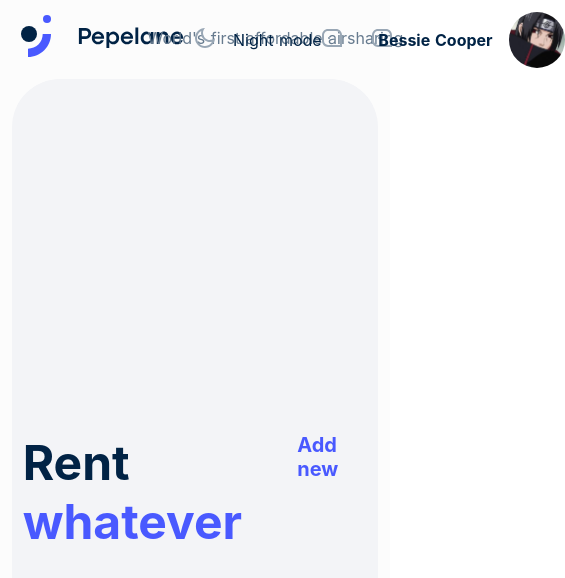
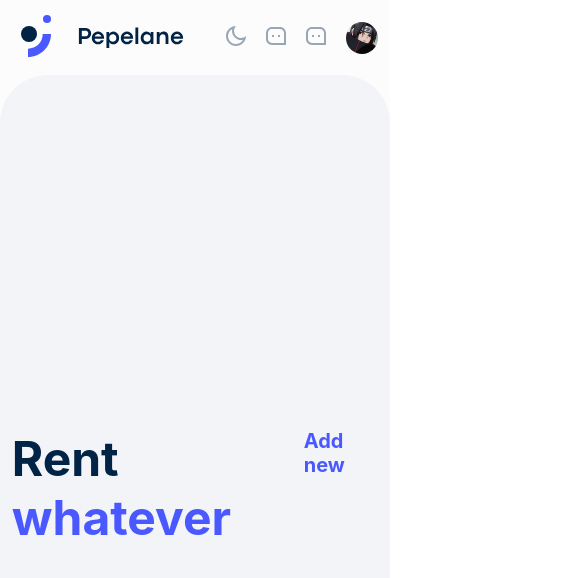
Before and after one commit to KlerKpn/Nuxt-app, a Nuxt app: page / in a window 390 px wide. Shown: the top 578 px of the page, 565 px wide, since content can reach past the window. Built offline with nearby package versions, Linux system fonts and the light colour scheme.

Commit message:
header mobile noLogo

```diff
--- a/components/Header.vue
+++ b/components/Header.vue
@@ -33,7 +33,7 @@
                             <path d="M8 5C7.9998 6.39064 8.41381 7.74983 9.18923 8.90421C9.96465 10.0586 11.0663 10.9559 12.3538 11.4816C13.6412 12.0073 15.0561 12.1376 16.4179 11.8559C17.7797 11.5742 19.0268 10.8933 20 9.9V10C20 15.523 15.523 20 10 20C4.477 20 0 15.523 0 10C0 4.477 4.477 0 10 0H10.1C9.43404 0.651125 8.90514 1.42896 8.54448 2.28768C8.18382 3.1464 7.99869 4.06862 8 5ZM2 10C1.99927 11.785 2.59553 13.5189 3.69389 14.926C4.79226 16.333 6.32963 17.3323 8.06141 17.7648C9.79319 18.1974 11.6199 18.0383 13.2508 17.313C14.8818 16.5876 16.2233 15.3377 17.062 13.762C15.5694 14.1136 14.0118 14.0781 12.5368 13.6587C11.0619 13.2394 9.7185 12.4501 8.63421 11.3658C7.54992 10.2815 6.76065 8.93814 6.34128 7.46318C5.92192 5.98821 5.88636 4.43056 6.238 2.938C4.95758 3.62014 3.88678 4.63766 3.14026 5.88164C2.39373 7.12562 1.99958 8.54921 2 10Z" fill="#99A7B5"/>
                         </svg>
                     </i>
-                    <div :class="$style.row">Night mode</div>
+                    <div :class="$style.modeDesc">Night mode</div>
                 </div>
 
                 <div :class="$style.row">
@@ -109,6 +109,7 @@ export default {
         flex-direction: row;
         align-items: center;
         white-space: nowrap;
+        cursor: pointer;
     }
     .description{
         width: 100%;
@@ -142,4 +143,33 @@ export default {
         justify-content: space-between;
     }
 
+    @media (max-width: 1100px) {
+        .modeDesc,
+        .description,
+        .userName{
+            display: none;
+       }
+        .icon:first-child{
+        margin-right:20px;
+        }
+       .icon,
+       .moon{
+           margin-right: 20px;
+       }
+       .events{
+           justify-content: flex-end;
+       }
+       .avatar{
+           margin: 0;
+           width: 32px;
+           height: auto;
+       }
+       .header{
+           padding: 3%;
+           margin: 0;
+       }
+       .container{
+           height: auto;
+       }
+    }
 </style>
--- a/layouts/default.vue
+++ b/layouts/default.vue
@@ -52,4 +52,9 @@ export default {
   box-sizing: border-box;
   margin: 0;
 }
+@media (max-width: 1100px) {
+  .layout{
+    padding:0;
+  }
+}
 </style>
--- a/pages/index.vue
+++ b/pages/index.vue
@@ -108,4 +108,7 @@ export default {
     font-weight: bold;
     color: #F84AB3;
   }
+  @media (max-width: 1100px) {
+
+  }
 </style>
--- a/pages/view/_id.vue
+++ b/pages/view/_id.vue
@@ -66,4 +66,6 @@ export default {
         margin-left: 65px;
     }
 
+
+
 </style>
```
